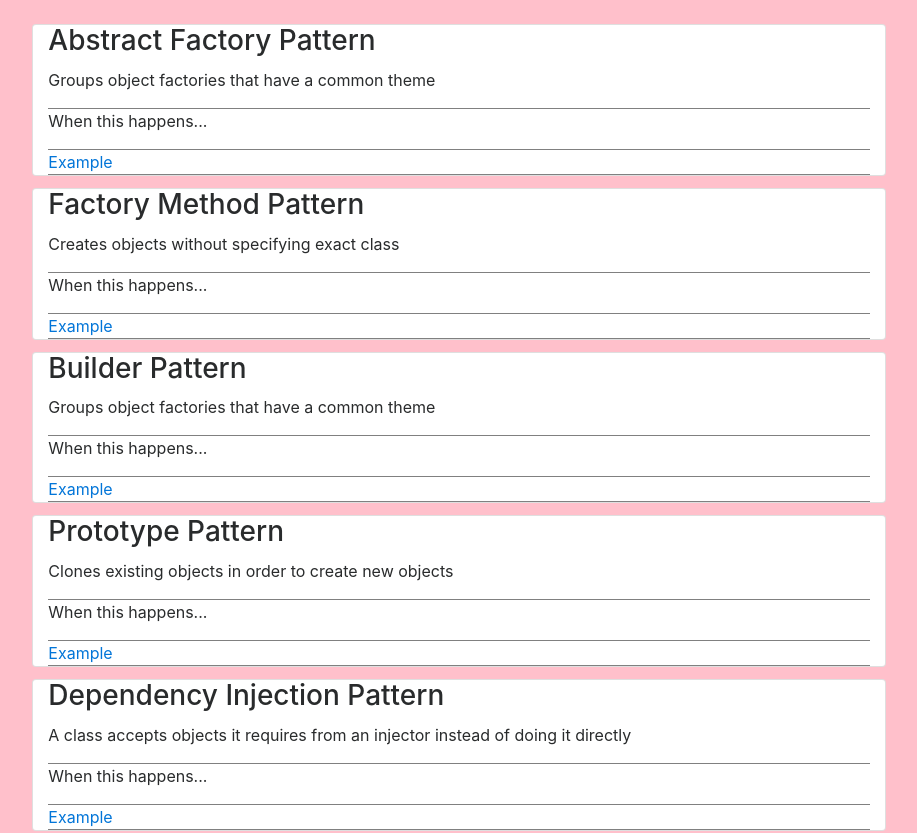
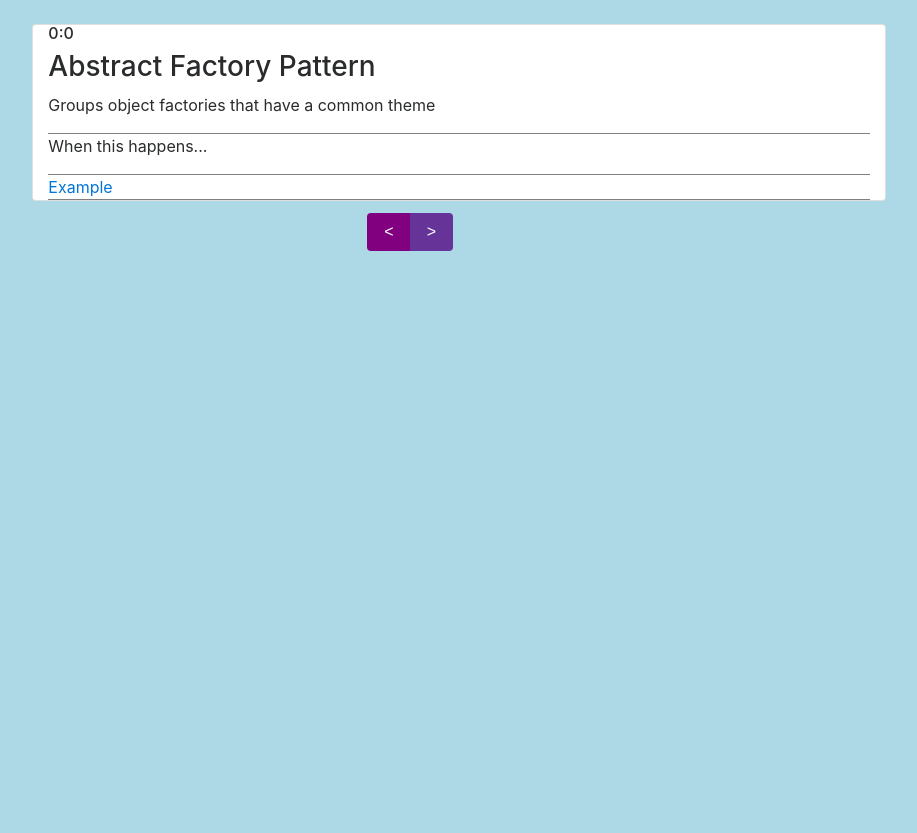
Before and after one commit to kevintrogers/design-pattern-cards, a Vue app in the folder design-cards/: page / in a window 1280 px wide. Shown: the top 833 px of the page, without its empty margins (181-1098 px from the left). After the commit the page ends 800 px from the top, so only its background shows below. Built offline with nearby package versions, Linux system fonts and the light colour scheme.

Commit message:
added buttons to show cards 1 at a time

```diff
--- a/design-cards/src/App.vue
+++ b/design-cards/src/App.vue
@@ -1,7 +1,8 @@
 <template>
   <div class='card-list' >
-    <div v-for="pattern in patterns">
-      <div class='card col-8 offset-2'>
+    <div v-for="(pattern, i) in patterns">
+      <div class='card col-8 offset-2' v-if="counter === i">
+        <h6>{{i}}:{{counter}}</h6>
         <h3 class='card-title'> {{pattern.title}} Pattern</h3>
         <div class='card-content'>
           <p> {{pattern.content}}</p>
@@ -15,6 +16,10 @@
       </div>
 
     </div>
+    <div class='btn-group col-2 offset-5'>
+      <button type='button' class='btn btn-down' @click='counter--'><</button>
+      <button type='button' class='btn btn-up' @click='counter++'>></button>
+    </div>
   </div>
 
 </template>
@@ -25,6 +30,7 @@
 export default {
   data: function () {
     return {
+      counter: 0,
       patterns: [
         { title: 'Abstract Factory',
           content: 'Groups object factories that have a common theme',
@@ -103,8 +109,11 @@ export default {
 </script>
 
 <style>
+html {
+  background: lightblue;
+}
 .card-list {
-  background: pink;
+  background: lightblue;
   padding-top: .75em;
 }
 .card {
@@ -114,5 +123,17 @@ export default {
 .card-content{
   border-bottom: 1px solid gray;
 }
+.btn-group {
+  text-align:center;
+}
+.btn-down{
+  color:white;
+  background:purple;
+}
+.btn-up{
+  color:white;
+  background:rebeccapurple;
+
+}
 
 </style>
```
